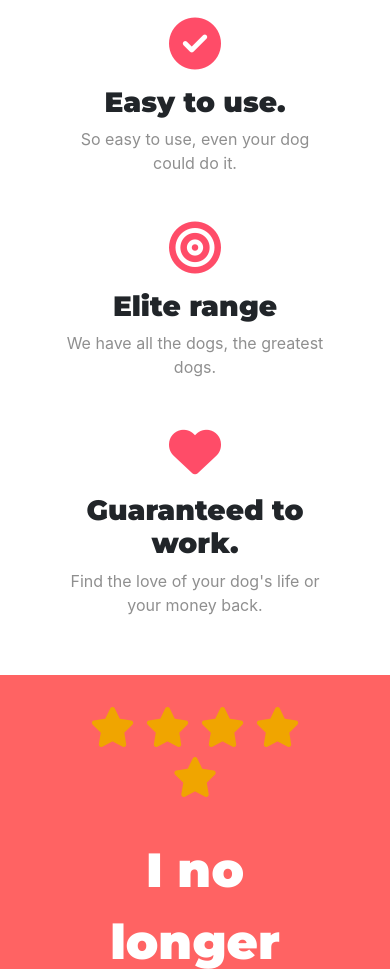
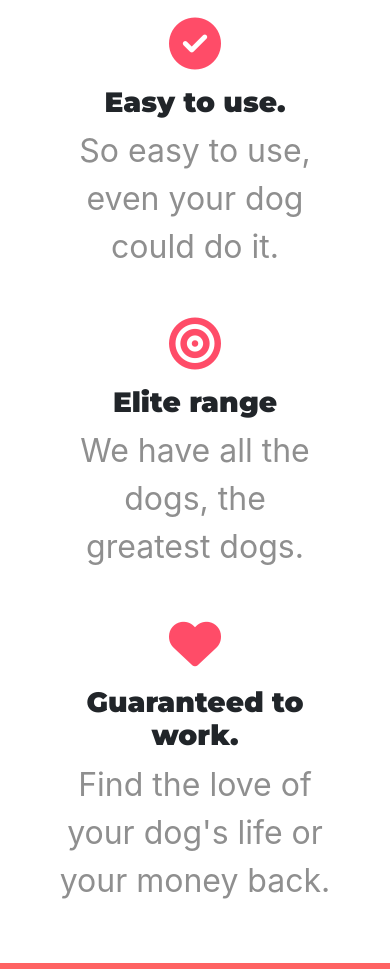
Before and after one commit to michael12321/Tindog, a plain HTML site: page index.html in a window 390 px wide. Shown: the part 1174-2143 px from the top of the page. Drawn offline with nearby package versions, Linux system fonts and the light colour scheme.

Commit message:
Added css

```diff
--- a/css/styles.css
+++ b/css/styles.css
@@ -161,6 +161,12 @@ p {
     transform: rotate(0);
   }
 }
+
+@media (max-width: 500px) {
+  p {
+    font-size: 2rem;
+  }
+}
 /* cta */
 #footer-top {
   font-family: "Montserrat";
@@ -191,6 +197,6 @@ p {
 }
 
 .stars {
-  color: #f0a500;
+  color: gold;
   margin: 5px;
 }
```
